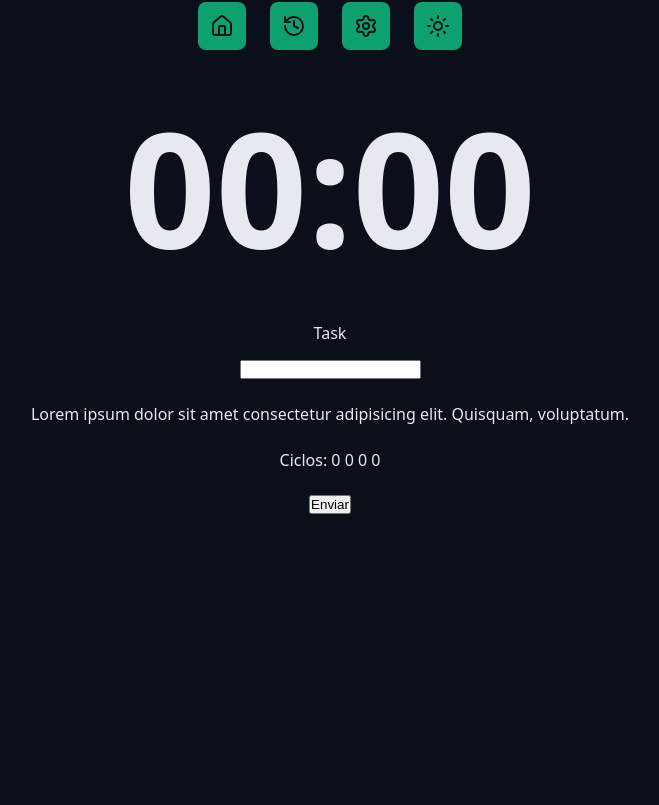
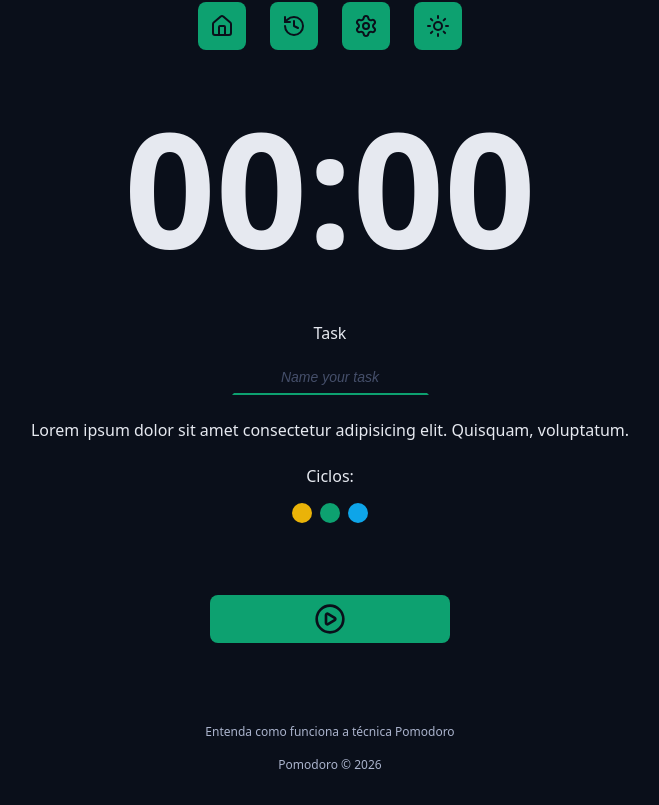
Before and after one commit to humbhenri/pomodoro, a React (Vite) app: page / in a window 1280 px wide. Shown: the part 219-1024 px from the top of the page, without its empty margins (310-969 px from the left). Before the commit the page ends 800 px from the top, so only its background shows below. Built offline with nearby package versions, Linux system fonts and the light colour scheme.

Commit message:
add more components

```diff
--- a/src/App.tsx
+++ b/src/App.tsx
@@ -5,6 +5,10 @@
 import { Menu } from "./components/Menu";
 import { CountDown } from "./components/CountDown";
 import { DefaultInput } from "./components/DefaultInput";
+import { Cycles } from "./components/Cycles";
+import { DefaultButton } from "./components/DefaultButton";
+import { PlayCircleIcon } from "lucide-react";
+import { Footer } from "./components/Footer";
 
 export default function App() {
   return (
@@ -24,18 +28,31 @@
       <Container>
         <form className="form" action="">
           <div className="formRow">
-            <DefaultInput id="task" type="text" labelText="Task" />
+            <DefaultInput
+              id="task"
+              type="text"
+              labelText="Task"
+              placeholder="Name your task"
+            />
           </div>
           <div className="formRow">
-            <p>Lorem ipsum dolor sit amet consectetur adipisicing elit. Quisquam, voluptatum.</p>
+            <p>
+              Lorem ipsum dolor sit amet consectetur adipisicing elit. Quisquam,
+              voluptatum.
+            </p>
           </div>
           <div className="formRow">
-            <p>Ciclos: 0 0 0 0</p>
+            <Cycles />
           </div>
           <div className="formRow">
-            <button type="button">Enviar</button>
+            <DefaultButton type="button" icon={<PlayCircleIcon />} />
           </div>
         </form>
+
+        <Container>
+          <Footer />
+        </Container>
+
       </Container>
     </>
   );
--- /dev/null
+++ b/src/components/Cycles/index.tsx
@@ -0,0 +1,14 @@
+import styles from './styles.module.css';
+
+export function Cycles() {
+  return (
+    <div className={styles.cycles}>
+      <span>Ciclos:</span>
+      <div className={styles.cycleDots}>
+        <div className={`${styles.cycleDot} ${styles.workTime}`}></div>
+        <div className={`${styles.cycleDot} ${styles.shortBreakTime}`}></div>
+        <div className={`${styles.cycleDot} ${styles.longBreakTime}`}></div>
+      </div>
+    </div>
+  );
+}
--- /dev/null
+++ b/src/components/Cycles/styles.module.css
@@ -0,0 +1,31 @@
+.cycles {
+    display: flex;
+    flex-direction: column;
+    gap: 1.6rem;
+    align-items: center;
+    justify-content: center;
+}
+
+.cycleDots {
+    display: flex;
+    gap: 0.8rem;
+}
+
+.cycleDot {
+    width: 2rem;
+    height: 2rem;
+    background-color: var(--primary);
+    border-radius: 50%;
+}
+
+.workTime {
+    background: var(--warning);
+}
+
+.shortBreakTime {
+    background: var(--primary);
+}
+
+.longBreakTime {
+    background: var(--info);
+}
--- /dev/null
+++ b/src/components/DefaultButton/index.tsx
@@ -0,0 +1,16 @@
+import styles from "./styles.module.css";
+
+type DefaultButtonProps = {
+  icon: React.ReactNode;
+  color?: 'green' | 'red';
+} & React.ComponentProps<"button">;
+
+export function DefaultButton({ icon, color = 'green', ...props }: DefaultButtonProps) {
+  return (
+    <>
+      <button className={`${styles.button} ${styles[color]}`} {...props}>
+        {icon}
+      </button>
+    </>
+  );
+}
--- /dev/null
+++ b/src/components/DefaultButton/styles.module.css
@@ -0,0 +1,35 @@
+.button {
+    background-color: var(--primary);
+    text-align: center;
+    border: none;
+    border-radius: 0.8rem;
+    padding: 0.8rem;
+    color: var(--text-over-primary);
+    display: flex;
+    align-items: center;
+    justify-content: center;
+    min-width: 24rem;
+    margin: 4.8rem 0;
+    cursor: pointer;
+    transition: 0.1s ease-in-out;
+
+    &:hover {
+        filter: brightness(80%);
+    }
+
+    & svg {
+        width: 3.2rem;
+        height: 3.2rem;
+    }
+}
+
+.green {
+    background-color: var(--primary);
+    color: var(--text-over-primary);
+}
+
+
+.red {
+    background-color: var(--error);
+    color: var(--text-over-error);
+}
--- a/src/components/DefaultInput/index.tsx
+++ b/src/components/DefaultInput/index.tsx
@@ -1,13 +1,15 @@
+import styles from "./styles.module.css";
+
 type DefaultInputProps = {
   id: string;
   labelText?: string;
 } & React.ComponentProps<"input">;
 
-export function DefaultInput({ id, type, labelText }: DefaultInputProps) {
+export function DefaultInput({ id, type, labelText, ...rest }: DefaultInputProps) {
   return (
     <>
       {labelText && <label htmlFor={id}>{labelText}</label>}
-      <input type={type} name={id} id={id} />
+      <input className={styles.input} type={type} name={id} id={id} {...rest} />
     </>
   );
 }
--- /dev/null
+++ b/src/components/DefaultInput/styles.module.css
@@ -0,0 +1,26 @@
+.input {
+    background-color: transparent;
+    text-align: center;
+    border: 0.2rem solid transparent;
+    border-bottom: 0.2rem solid var(--primary);
+    padding: 0.8rem;
+    color: var(--text-default);
+    transition: all 0.2s ease-in-out;
+}
+
+.input:focus {
+    outline: none;
+    border-color: var(--primary);
+    border-radius: 0.8rem;
+}
+
+.input::placeholder {
+    color: var(--gray-500);
+    font-size: 1.4rem;
+    font-style: italic;
+}
+
+.input:disabled {
+    border-bottom: 0.2rem solid var(--disabled);
+    color: var(--text-muted);
+}
--- /dev/null
+++ b/src/components/Footer/index.tsx
@@ -0,0 +1,11 @@
+import type { ReactNode } from "react";
+import styles from "./styles.module.css";
+
+export function Footer() {
+  return (
+    <footer className={styles.footer}>
+      <a href=''>Entenda como funciona a técnica Pomodoro</a>
+      <a href=''>Pomodoro &copy; {new Date().getFullYear()}</a>
+    </footer>
+  );
+}
--- /dev/null
+++ b/src/components/Footer/styles.module.css
@@ -0,0 +1,17 @@
+.footer {
+    display: flex;
+    flex-direction: column;
+    align-items: center;
+    justify-content: center;
+    font-size: 1.2rem;
+    gap: 1.6rem;
+
+    & a {
+        color: var(--text-muted);
+        text-decoration: none;
+    }
+
+    & a:hover {
+        text-decoration: underline;
+    }
+}
```
